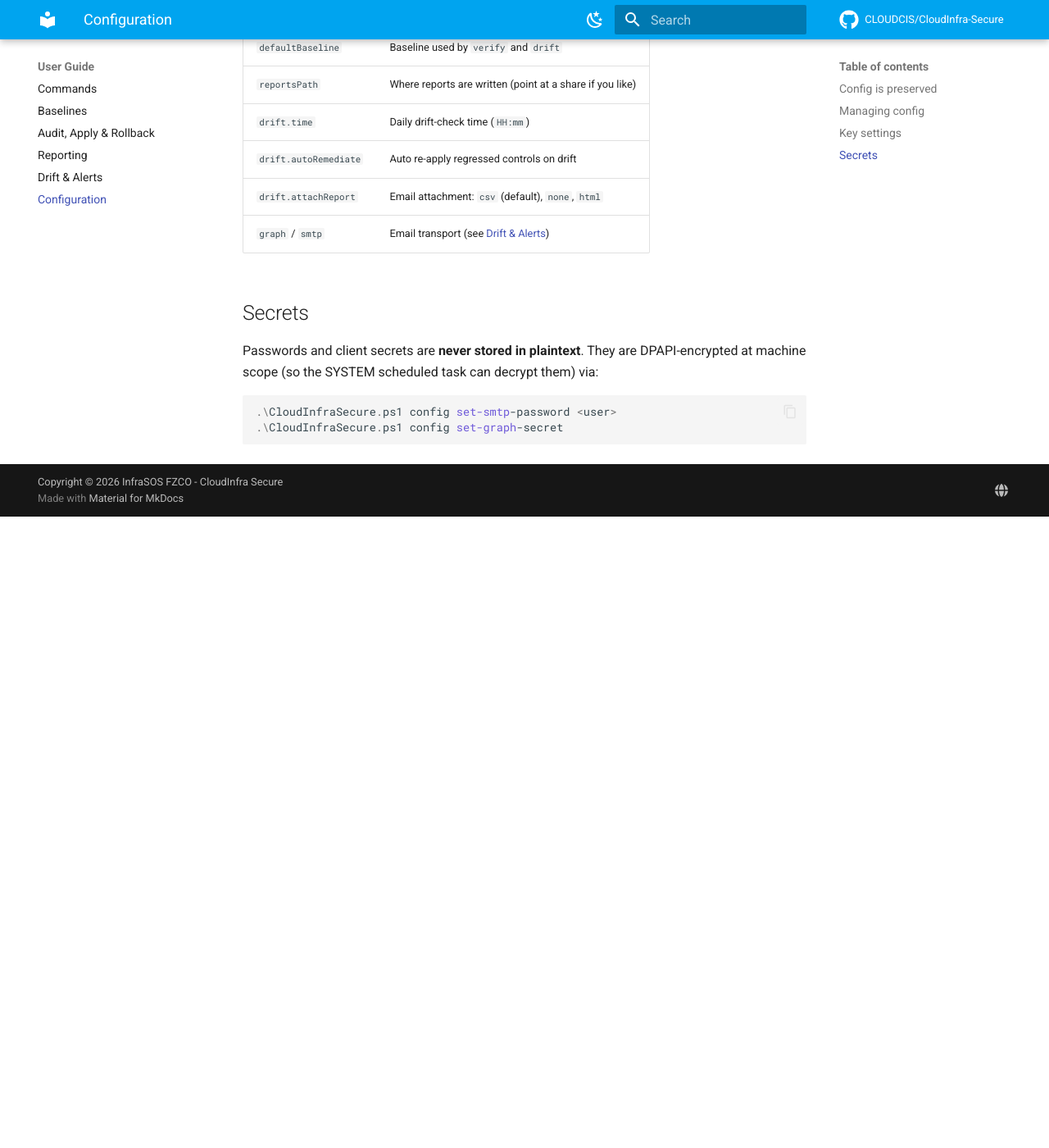
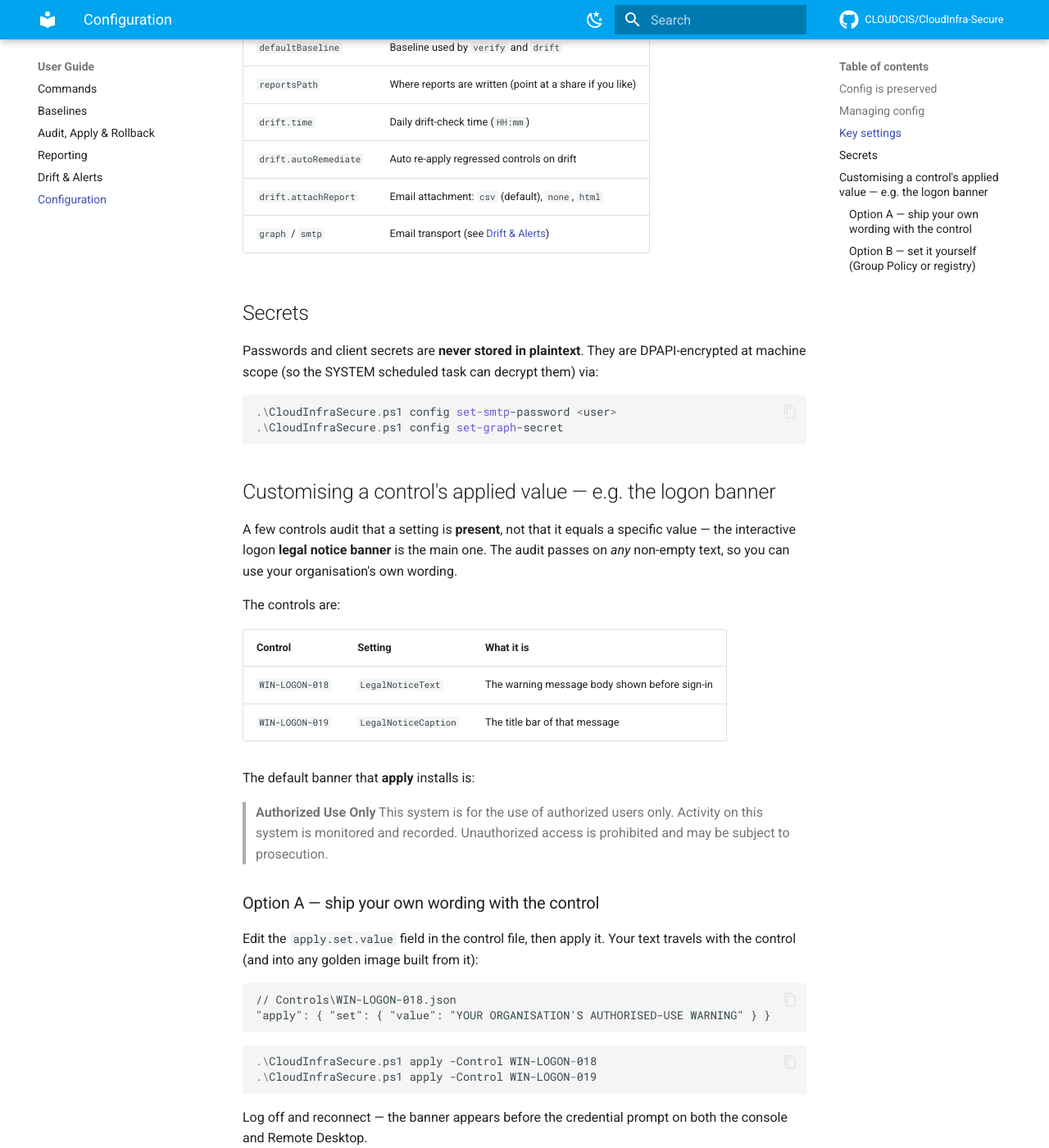
Before and after one commit to CLOUDCIS/CloudInfra-Secure, an MkDocs documentation site: the page built from docs/guide/configuration.md, in a window 1280 px wide and 1400 px high, scrolled down 1125 px. Shown: the whole window at 82% size. Built offline with MkDocs 1.6.1 and Material for MkDocs 9.7.7, drawn with Linux system fonts in a browser that asks for light colours; comment, search, counter and statistics services are not loaded; before the commit the page ends 1755 px from its top, so only the background shows below that; some of the changed text lies outside the part shown.

Commit message:
docs: document how to customise the logon legal-notice banner
Adds a Configuration-guide section covering the two logon-banner controls
(WIN-LOGON-018 / -019), the default text apply installs, and both ways to use
your own wording: edit the control apply value, or set it via Group Policy /
registry (the audit checks notEmpty, so any value passes). Includes a legal-
review warning.

Co-Authored-By: Claude Opus 4.8 (1M context) <noreply@anthropic.com>

````diff
--- a/docs/guide/configuration.md
+++ b/docs/guide/configuration.md
@@ -53,3 +53,57 @@ Passwords and client secrets are **never stored in plaintext**. They are DPAPI-e
 .\CloudInfraSecure.ps1 config set-smtp-password <user>
 .\CloudInfraSecure.ps1 config set-graph-secret
 ```
+
+## Customising a control's applied value — e.g. the logon banner
+
+A few controls audit that a setting is **present**, not that it equals a specific
+value — the interactive logon **legal notice banner** is the main one. The audit
+passes on *any* non-empty text, so you can use your organisation's own wording.
+
+The controls are:
+
+| Control | Setting | What it is |
+|---|---|---|
+| `WIN-LOGON-018` | `LegalNoticeText` | The warning message body shown before sign-in |
+| `WIN-LOGON-019` | `LegalNoticeCaption` | The title bar of that message |
+
+The default banner that **apply** installs is:
+
+> **Authorized Use Only**
+> This system is for the use of authorized users only. Activity on this system is
+> monitored and recorded. Unauthorized access is prohibited and may be subject to
+> prosecution.
+
+### Option A — ship your own wording with the control
+
+Edit the `apply.set.value` field in the control file, then apply it. Your text
+travels with the control (and into any golden image built from it):
+
+```jsonc
+// Controls\WIN-LOGON-018.json
+"apply": { "set": { "value": "YOUR ORGANISATION'S AUTHORISED-USE WARNING" } }
+```
+
+```powershell
+.\CloudInfraSecure.ps1 apply -Control WIN-LOGON-018
+.\CloudInfraSecure.ps1 apply -Control WIN-LOGON-019
+```
+
+Log off and reconnect — the banner appears before the credential prompt on both
+the console and Remote Desktop.
+
+### Option B — set it yourself (Group Policy or registry)
+
+Because the audit only checks for a non-empty value, anything you set elsewhere
+makes the control pass:
+
+- **Group Policy:** *Computer Configuration → Windows Settings → Security Settings
+  → Local Policies → Security Options →* **Interactive logon: Message text / title
+  for users attempting to log on**.
+- **Registry** (`REG_SZ`, under
+  `HKLM\SOFTWARE\Microsoft\Windows\CurrentVersion\Policies\System`):
+  `LegalNoticeText` and `LegalNoticeCaption`.
+
+!!! warning "Get the wording approved"
+    A logon warning is a legal notice. Have the exact text reviewed by your legal
+    and HR representatives before deploying it, especially in a published image.
````
